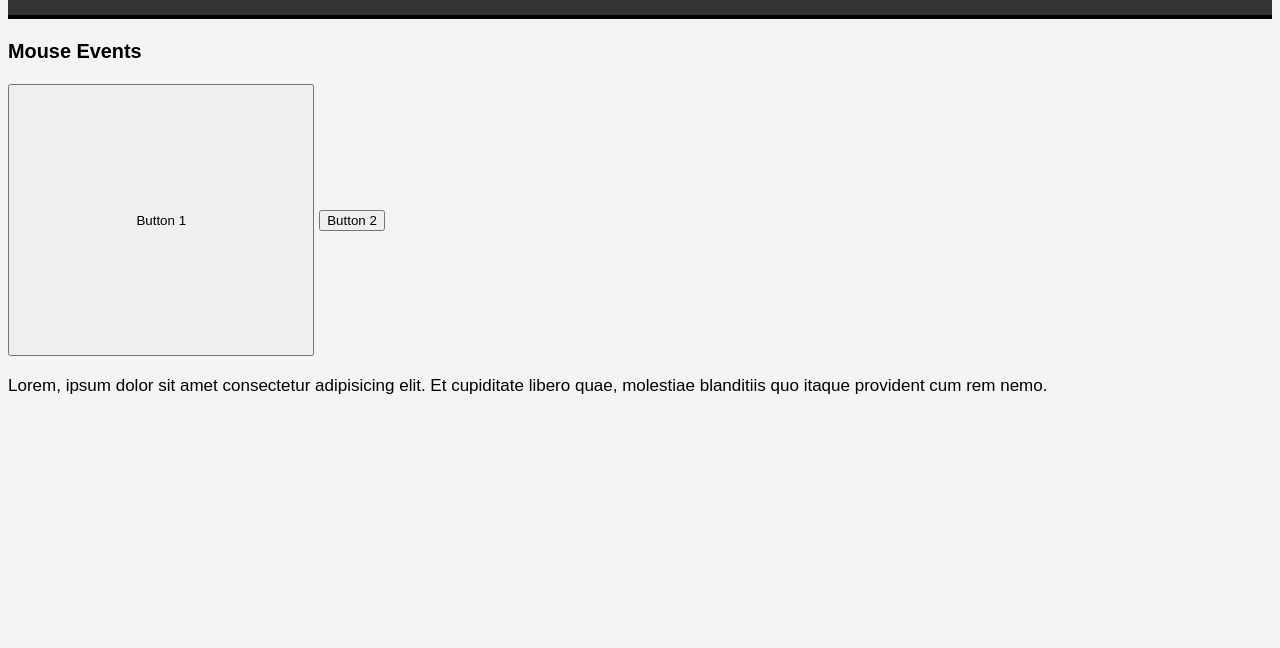
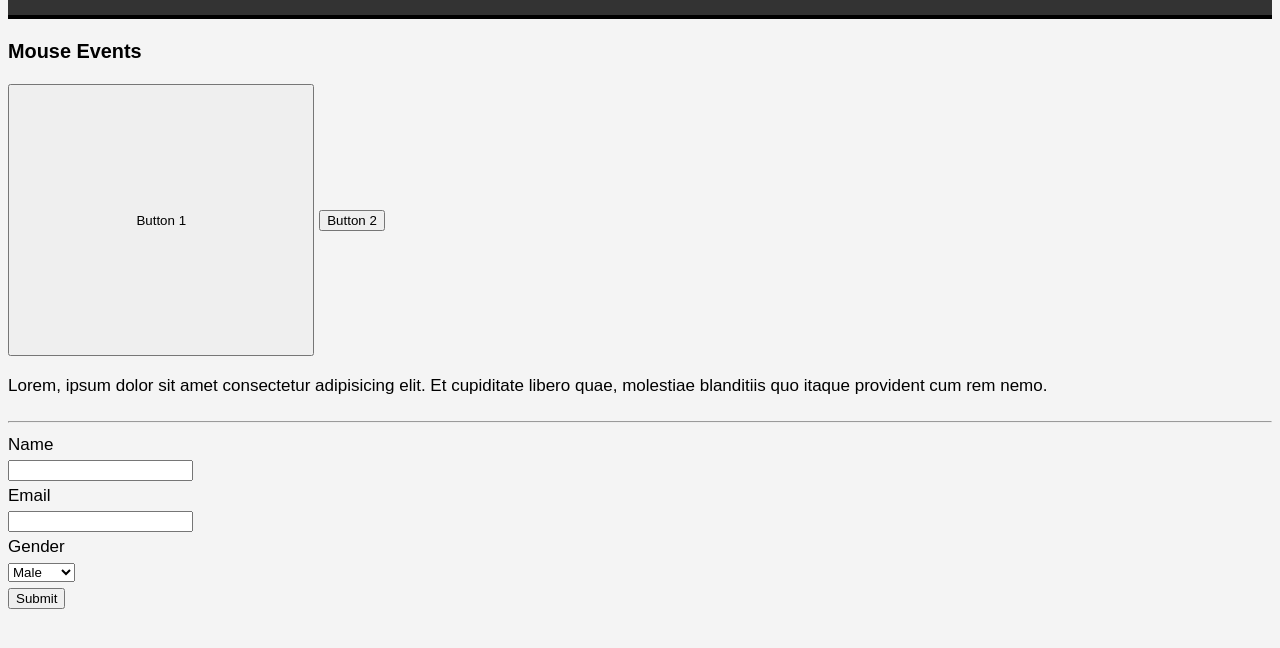
Before and after one commit to makaubenson/jQuery, a plain HTML site: page events/index.html in a window 1280 px wide. Shown: the part 104-752 px from the top of the page. Drawn offline with nearby package versions, Linux system fonts and the light colour scheme.

Commit message:
created markupform

```diff
--- a/events/index.html
+++ b/events/index.html
@@ -42,6 +42,20 @@
         libero quae, molestiae blanditiis quo itaque provident cum rem nemo.
       </p>
       <h1 id="coords"></h1>
+      <hr />
+      <form>
+        <label>Name</label><br />
+        <input type="text" id="name" name="name" /><br />
+        <label>Email</label><br />
+        <input type="email" id="email" name="email" /><br />
+        <label>Gender</label><br />
+        <select name="gender" id="gender">
+          <option value="male">Male</option>
+          <option value="female">Female</option>
+        </select>
+        <br />
+        <input type="submit" value="Submit" />
+      </form>
     </div>
     <script>
       $(document).ready(function () {
```
